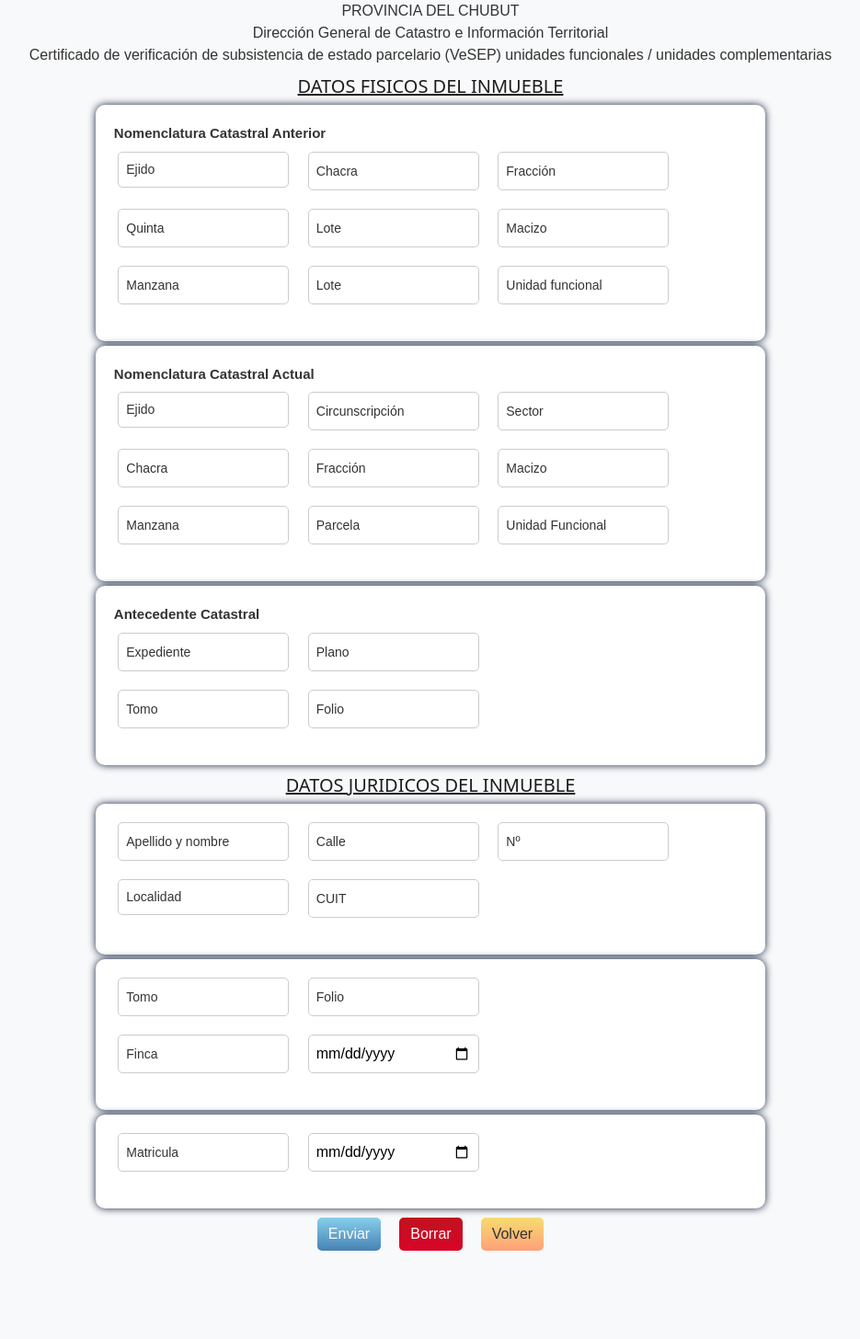
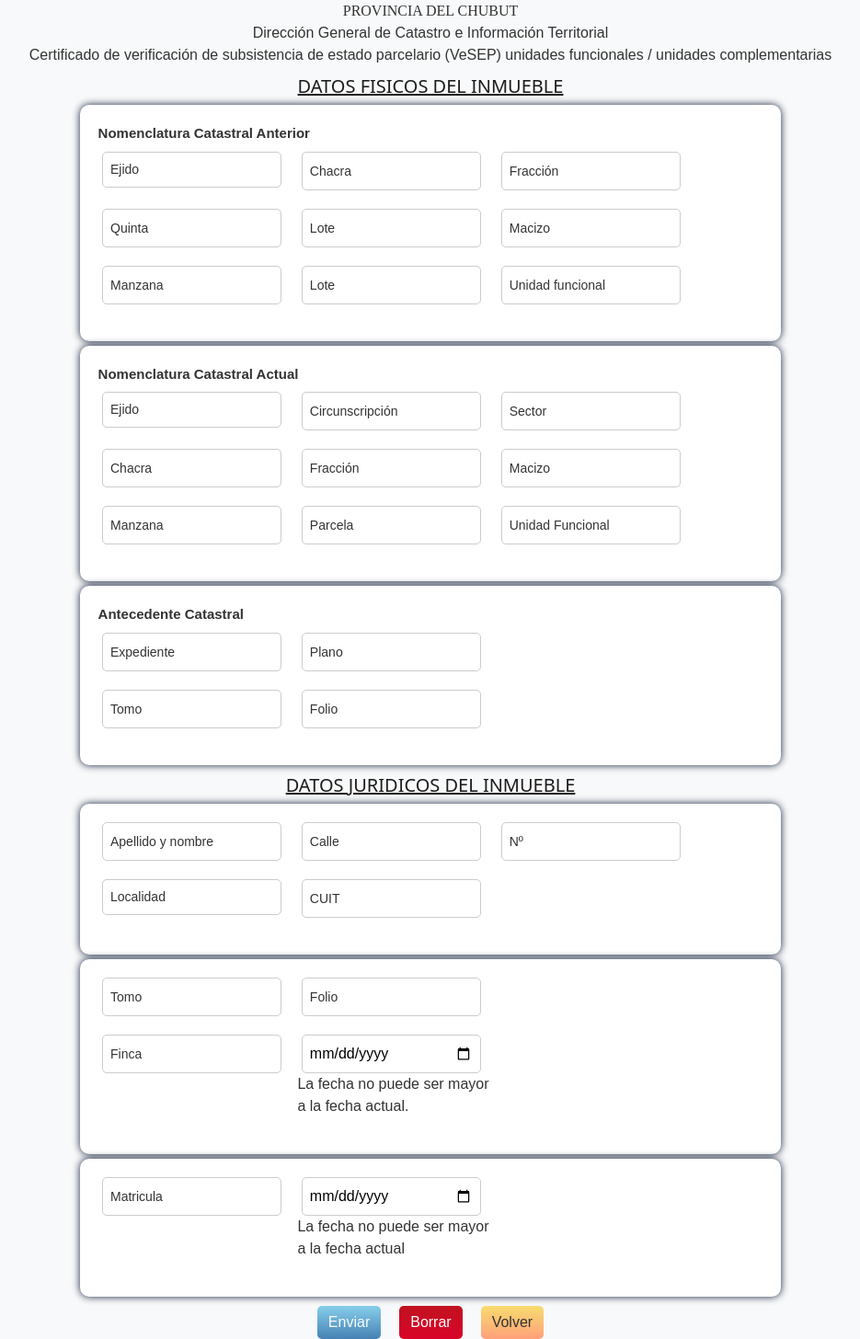
Before and after one commit to aguspacheco/RegisterUser, a Django app: page /ejidos/ in a window 1280 px wide. Shown: the whole page at 92% size, without its empty margins (172-1107 px from the left). Before the commit the page ends 1360 px from the top, so only its background shows below. Run offline with Django 5.2, Linux system fonts and the light colour scheme; data that the repository does not hold is empty.

Commit message:
Formulario en el Backend Terminado

```diff
--- a/page/models.py
+++ b/page/models.py
@@ -37,6 +37,7 @@ class Formulario(models.Model):
     matricula = models.CharField(max_length=50, null=True, blank=True)
     fecha_juridicos = models.DateField(null=True, blank=True)
     fecha_matricula = models.DateField(null=True, blank=True)
+    fecha_creacion = models.DateField(auto_now_add=True)
 
     def __str__(self):
         return f"Formulario de {self.usuario.username}"
--- a/page/static/Libs/css/form.css
+++ b/page/static/Libs/css/form.css
@@ -5,6 +5,10 @@ body {
     display: flex;
     flex-direction: column;
     align-items: center;
+}
+
+h8 {
+    font-family: 'Times New Roman', Times, serif;
 }
 
 h5 {
--- a/page/templates/formulario.html
+++ b/page/templates/formulario.html
@@ -13,8 +13,7 @@
     <body>
         <h8> PROVINCIA DEL CHUBUT </h8>
         <h7> Dirección General de Catastro e Información Territorial</h7>
-        <h8> Certificado de verificación de subsistencia de estado parcelario (VeSEP) unidades funcionales / unidades complementarias </h8>
-
+        <h7> Certificado de verificación de subsistencia de estado parcelario (VeSEP) unidades funcionales / unidades complementarias </h7>
             <section class="datosFisicos">
                 <fieldset id="contenedorDatosFisicos">
                     <h5><u>DATOS FISICOS DEL INMUEBLE</u></h5>
@@ -227,7 +226,8 @@
 
                                     <div class="elemento" id="elemento-fecha-tomo">
                                         <label for="fechaJuridicos"></label>
-                                        <input type="date" id="fechaJuridicos">
+                                        <input type="date" id="fechaJuridicos" name="fechaJuridicos" max="{{ fecha_actual }}" required>
+                                        <span id="errorFechaJuridicos">La fecha no puede ser mayor a la fecha actual.</span>
                                     </div>
                                 </div>
                             </form>
@@ -241,7 +241,8 @@
 
                                     <div class="elemento" id="elemento-fecha-matricula">
                                         <label for="fechaMatricula"></label>
-                                        <input type="date" id="fechaMatricula" placeholder="Fecha">
+                                        <input type="date" id="fechaMatricula" name="fechaMatricula" max="{{ fecha_actual }}" required>
+                                        <span id="errorFechaMatricula">La fecha no puede ser mayor a la fecha actual</span>
                                     </div>
                                 </div>
                             </form>
--- a/page/utils/funciones.py
+++ b/page/utils/funciones.py
@@ -18,15 +18,9 @@ def validate_no_mayor_actual(value):
     if value > timezone.now().date():
         raise ValidationError('La fecha no puede ser en el futuro.')
 
-def handle_existing_person(self, form):
-    dni = form.cleaned_data["dni"]
-    messages.error(self.request, f'{ICON_ERROR} ERROR: Ya existe una persona registrada en el sistema con el mismo DNI.')
-    return self.render_to_response(self.get_context_data(form=form))
-
 # -------------------- PDF -----------------
 from reportlab.pdfbase import pdfmetrics
 from reportlab.pdfbase.ttfonts import TTFont
-
 def registrar_fuentes():
     pdfmetrics.registerFont(TTFont('Calibri', 'calibri.ttf'))
     pdfmetrics.registerFont(TTFont('TituloFont', 'times.ttf'))
--- a/page/views.py
+++ b/page/views.py
@@ -14,6 +14,8 @@ from django.contrib.auth.decorators import login_required
 from .models import Ejido, Formulario
 from .forms import FormularioForm
 from .utils.funciones import mensaje_exito, mensaje_error
+from django.utils import timezone
+from django.core.exceptions import ValidationError
 
 # Función para validaciones de campos vacios
 def validarCampos(request, *fields):
@@ -117,11 +119,18 @@ def render_template(request, template_name):
 def password_reset_complete(request):
     return render_template(request, 'password_reset_complete.html')
 
+@login_required
 def tramiteUser(request):
-    return render(request, 'tramiteUser.html')
+    formularios = Formulario.objects.filter(usuario=request.user).order_by('-fecha_creacion')
+    tiene_formularios = formularios.exists()
+    return render(request, 'tramiteUser.html', {
+        'formularios': formularios,
+        'tiene_formularios': tiene_formularios
+    })
 
 def completarformulario(request):
-    return render(request,'formulario.html')
+    fecha_actual = timezone.now().date().strftime()
+    return render(request,'formulario.html', {'fecha_actual': fecha_actual})
 
 def formulario_exito(request):
     return render(request, 'formulario_exito.html')
@@ -139,6 +148,18 @@ class CrearFormulario(CreateView):
     template_name = 'crear_formulario.html'
 
     def form_valid(self, form):
+        fecha_actual = timezone.now().date()
+        fecha_juridicos = form.cleaned_data.get('fechaJuridicos')
+        fecha_matricula = form.cleaned_data.get("fechaMatricula")
+
+        if fecha_juridicos and fecha_juridicos > fecha_actual:
+            form.add_error('fechaJuridicos', 'La fecha no puede ser en el futuro')
+            return self.form_invalid(form)
+
+        if fecha_matricula and fecha_matricula > fecha_actual:
+            form.add_error('fechaMatricula', 'La fecha no puede ser en el futuro')
+            return self.form_invalid(form)
+
         form.instance.usuario = self.request.user
         form.save()
         mensaje_exito(self.request, 'El formulario se guardo correctamente.')
```
Also changed, not shown: page/forms.py (+11 -4 lines), page/static/Libs/js/form/fechas.js (added, +26 -0 lines), page/templates/tramiteUser.html (+13 -0 lines), page/migrations/0003_formulario_fecha_creacion.py (added).
